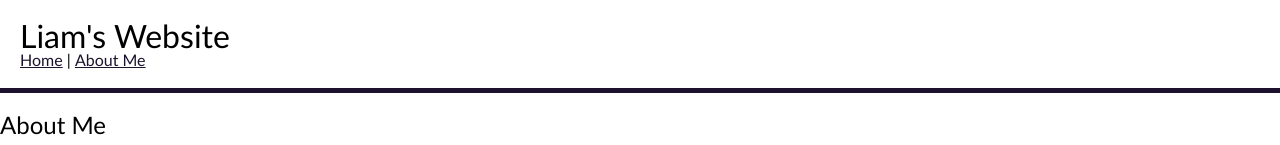
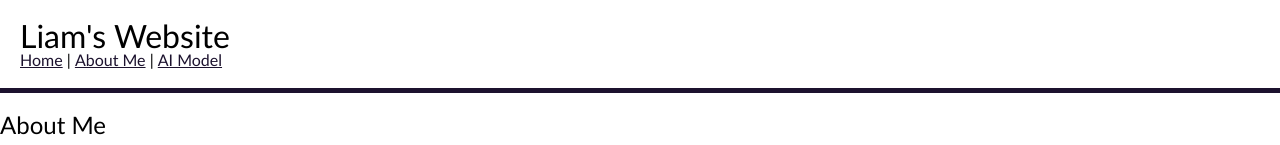
Before and after one commit to liam-mcgee/Liam-s-Website, a plain HTML site: page aboutme.html in a window 1280 px wide. Shown: the top 145 px of the page. Drawn offline with Linux system fonts and the light colour scheme.

Commit message:
Update aboutme.html

```diff
--- a/aboutme.html
+++ b/aboutme.html
@@ -17,6 +17,8 @@
         <li><a href="index.html">Home</a></li>
         <li>|</li>
         <li><a href="aboutme.html">About Me</a></li>
+        <li>|</li>
+        <li><a href="ai.html">AI Model</a></li>
       </ul>
     </nav>
     </h1>
```
